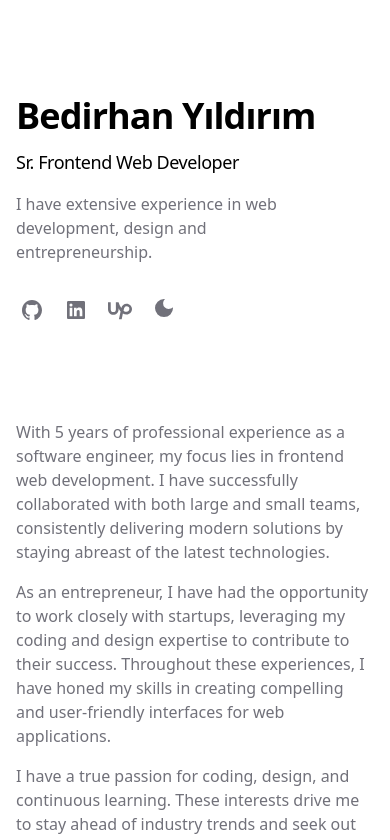
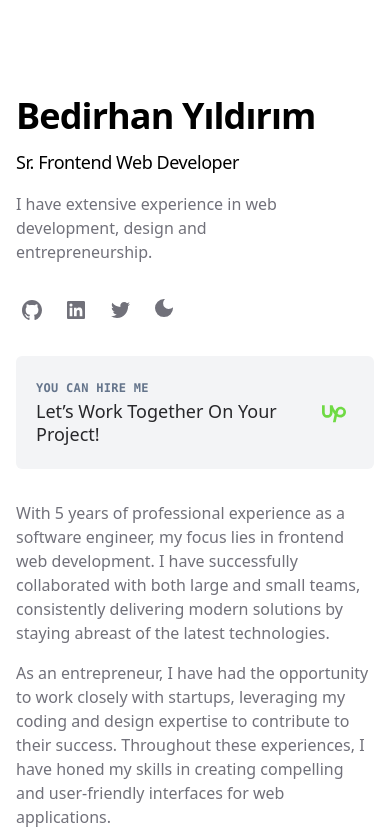
Before and after one commit to bedirhanyildirim/bedirhan.design, a Next.js app: page / in a window 390 px wide. Shown: the top 840 px of the page. Built offline with nearby package versions, Linux system fonts and the light colour scheme.

Commit message:
feat: add hire me banner

```diff
--- a/package.json
+++ b/package.json
@@ -1,7 +1,7 @@
 {
   "name": "bedirhan.design",
   "description": "Bedirhan 'bedcodes' Yildirim project portfolio",
-  "version": "1.0.4",
+  "version": "1.0.5",
   "private": true,
   "scripts": {
     "dev": "next dev",
--- a/src/app/page.js
+++ b/src/app/page.js
@@ -15,6 +15,7 @@ import CompanyCard from '@/components/companyCard'
 import EducationCard from '@/components/educationCard'
 import VolunteerCard from '@/components/volunteerCard'
 import Navigation from '@/components/navigation'
+import BannerCard from '@/components/bannerCard'
 
 export default function Home() {
   let data = Data()
@@ -62,6 +63,10 @@ export default function Home() {
             </p>
             <Navigation aboutRef={aboutRef} experiencesRef={experiencesRef} educationRef={educationRef} />
           </div>
+          <div>
+            <div className="hidden lg:block lg:my-24">
+              <BannerCard />
+            </div>
             <ul className="ml-1 mt-8 flex items-center">
               <li className="mr-5 text-xs">
                 <Link href="https://github.com/bedirhanyildirim" target="_blank">
@@ -74,8 +79,8 @@ export default function Home() {
                 </Link>
               </li>
               <li className="mr-5 text-xs">
-              <Link href="https://www.upwork.com/freelancers/bedcodes" target="_blank">
-                <UpworkLogo className="fill-zinc-500 dark:fill-zinc-400 transition hover:fill-upwork dark:hover:fill-upwork" />
+                <Link href="https://www.twitter.com/bedcodes" target="_blank">
+                  <TwitterLogo className="fill-zinc-500 dark:fill-zinc-400 transition hover:fill-linkedin dark:hover:fill-linkedin" />
                 </Link>
               </li>
               <li className="text-xs">
@@ -85,12 +90,16 @@ export default function Home() {
                 </button>
               </li>
             </ul>
+          </div>
         </header>
-        <div className="pt-24 lg:w-1/2">
+        <div className="pt-8 md:pt-16 lg:pt-24 lg:w-1/2">
           <section
             id="about"
             ref={aboutRef}
-            className="mb-16 scroll-mt-16 text-zinc-500 dark:text-zinc-400 md:mb-24 lg:mb-36 lg:scroll-mt-24">
+            className="mb-16 scroll-mt-16 text-zinc-500 dark:text-zinc-400 lg:scroll-mt-24">
+            <div className="mb-8 md:mb-16 lg:hidden">
+              <BannerCard />
+            </div>
             <p className="mb-4">
               With 5 years of professional experience as a software engineer, my focus lies in frontend web development. I have successfully collaborated with both large and small teams, consistently delivering modern solutions by staying abreast of the latest technologies.
             </p>
--- /dev/null
+++ b/src/components/bannerCard.js
@@ -0,0 +1,20 @@
+import Link from 'next/link'
+import UpworkLogo from '../../public/upworkLogo.svg'
+
+export default function BannerCard() {
+  return (
+    <div className="group w-full lg:w-10/12 py-6 px-5 transition-all relative gap-4 flex items-center cursor-pointer rounded-md bg-gray-100 dark:bg-zinc-800 lg:hover:bg-gray-200/20 dark:lg:hover:bg-zinc-600/10">
+      <div className="w-full flex flex-col gap-1">
+        <span className="text-xs font-semibold uppercase tracking-wide text-slate-500 dark:text-slate-400 col-span-2 font-mono whitespace-nowrap">You can hire me</span>
+        <h3 className="text-lg capitalize leading-tight text-zinc-800 dark:text-zinc-200 text-base">
+          Let’s work together on your project!
+        </h3>
+      </div>
+      <div className="whitespace-nowrap px-2 text-dark dark:text-white">
+        <Link href="https://www.upwork.com/freelancers/bedcodes" target="_blank">
+          <UpworkLogo className="fill-upwork lg:fill-zinc-500 lg:dark:fill-zinc-400 transition transform-gpu group-hover:scale-125 group-hover:fill-upwork dark:hover:fill-upwork" />
+        </Link>
+      </div>
+    </div>
+  )
+}
```
Lines whose indentation alone changed are shown as unchanged.
